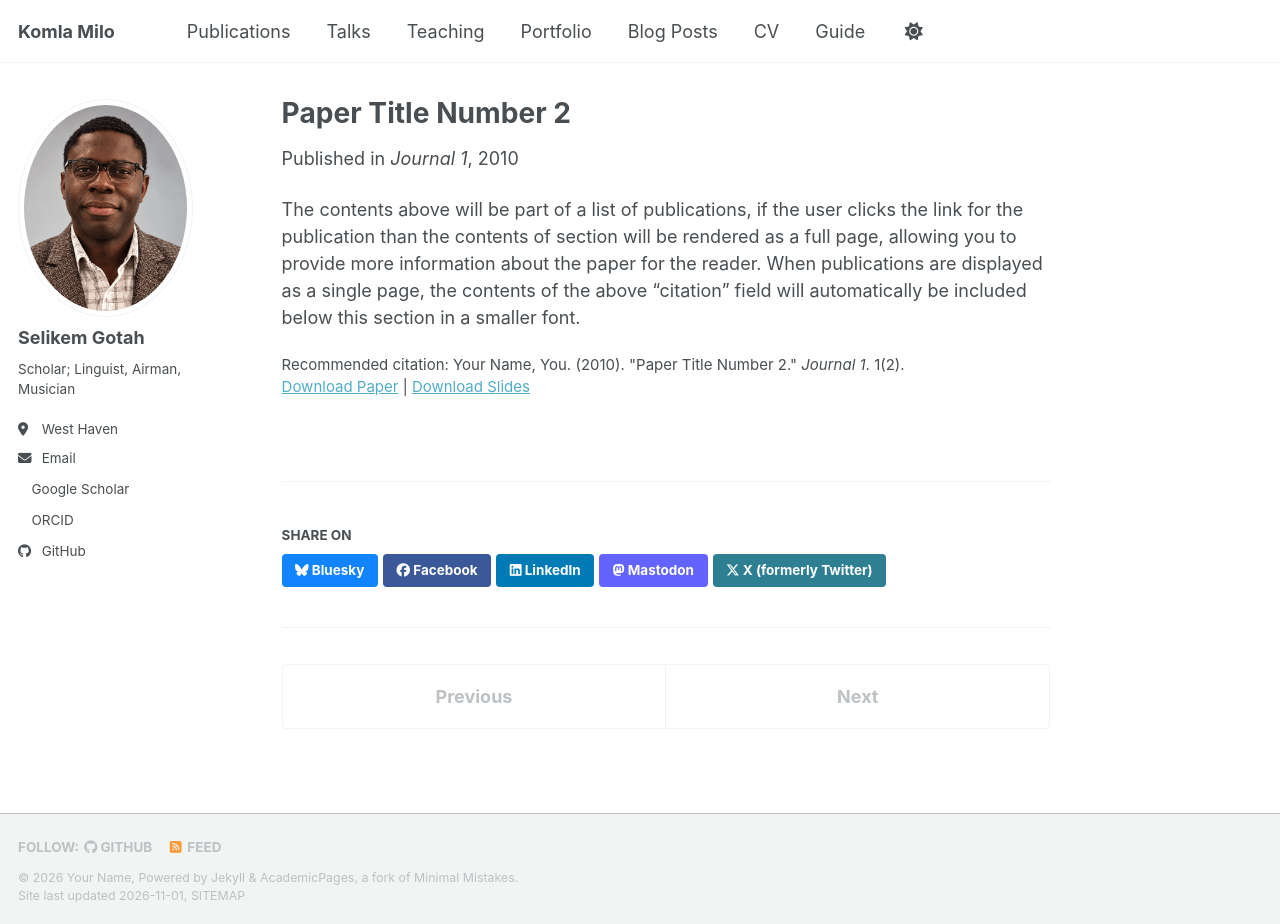
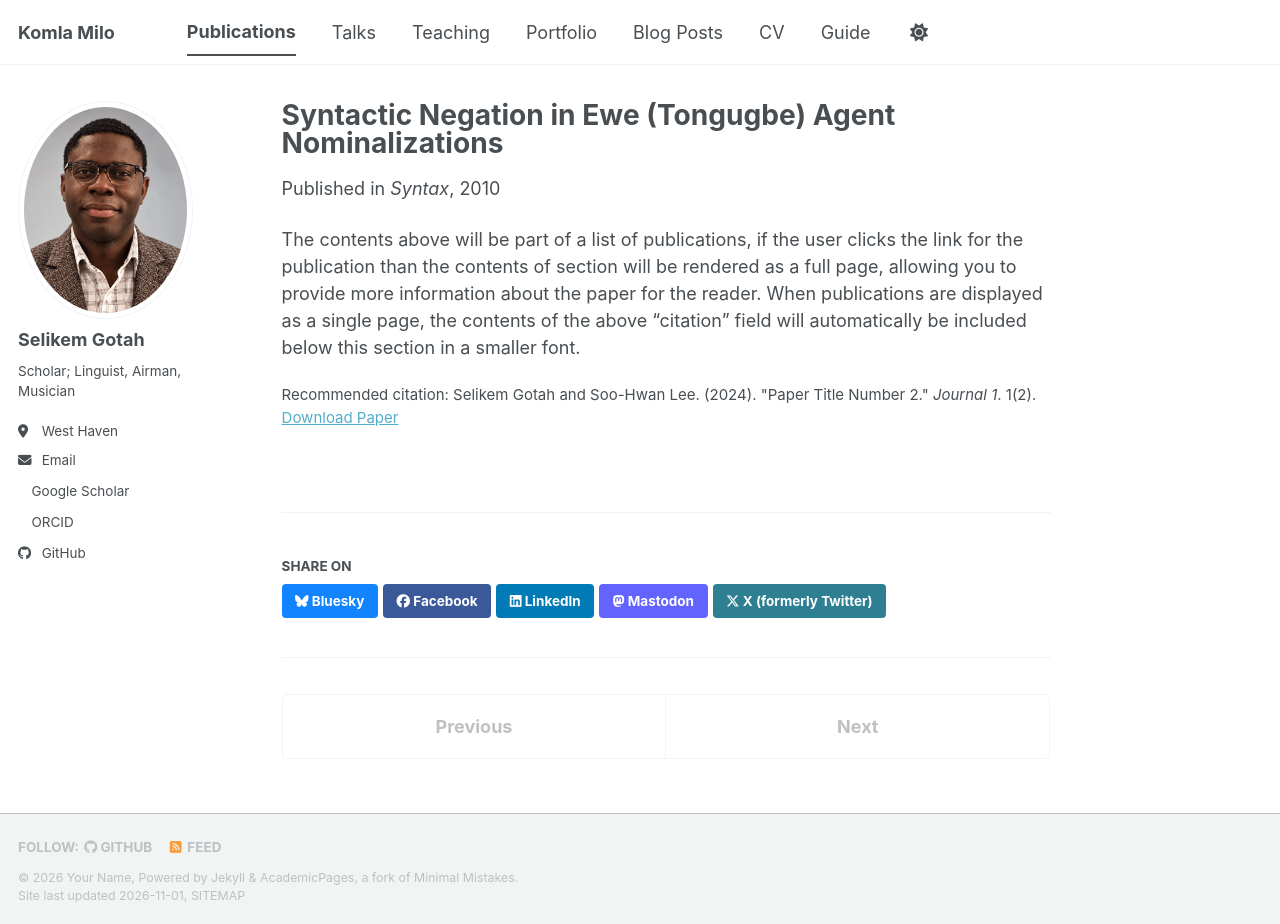
Before and after one commit to komlamilo/komlamilo.github.io, a Jekyll site: the page built from _publications/2010-10-01-paper-title-number-2.md, in a window 1280 px wide and 924 px high. Built offline with Jekyll 4.4.1, drawn with Linux system fonts in a browser that asks for light colours; a script bundle is joined from its source files by our own code; a style sheet for code colours, icons or effects is not loaded.

Commit message:
Update publication details for Paper Title Number 2

```diff
--- a/_publications/2010-10-01-paper-title-number-2.md
+++ b/_publications/2010-10-01-paper-title-number-2.md
@@ -1,14 +1,9 @@
 ---
-title: "Paper Title Number 2"
+title: "Syntactic Negation in Ewe (Tongugbe) Agent Nominalizations"
 collection: publications
-category: manuscripts
-permalink: /publication/2010-10-01-paper-title-number-2
-excerpt: 'This paper is about the number 2. The number 3 is left for future work.'
-date: 2010-10-01
-venue: 'Journal 1'
-slidesurl: 'https://academicpages.github.io/files/slides2.pdf'
-paperurl: 'https://academicpages.github.io/files/paper2.pdf'
-citation: 'Your Name, You. (2010). &quot;Paper Title Number 2.&quot; <i>Journal 1</i>. 1(2).'
+venue: 'Syntax'
+paperurl: 'https://onlinelibrary.wiley.com/doi/abs/10.1111/synt.12280'
+citation: 'Selikem Gotah and Soo-Hwan Lee. (2024). &quot;Paper Title Number 2.&quot; <i>Journal 1</i>. 1(2).'
 ---
 
 The contents above will be part of a list of publications, if the user clicks the link for the publication than the contents of section will be rendered as a full page, allowing you to provide more information about the paper for the reader. When publications are displayed as a single page, the contents of the above "citation" field will automatically be included below this section in a smaller font.
```
